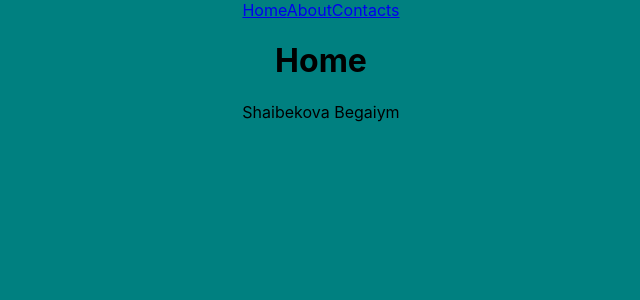
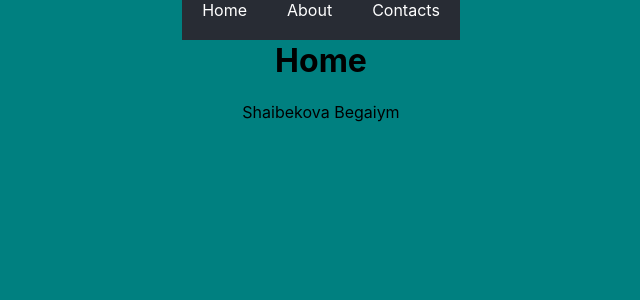
Before and after one commit to Begaiym14/router-example, a React (Create React App) app: page / in a window 1280 px wide. Shown: the top 300 px of the page, without its empty margins (319-959 px from the left). Built offline with nearby package versions, Linux system fonts and the light colour scheme.

Commit message:
changed App.js and App.css

```diff
--- a/src/App.css
+++ b/src/App.css
@@ -27,6 +27,12 @@
 .App-link {
   color: #61dafb;
 }
+.Link{
+  background-color: #282c34;
+  color: white;
+  text-decoration: none;
+  padding: 20px;
+}
 
 @keyframes App-logo-spin {
   from {
--- a/src/App.js
+++ b/src/App.js
@@ -10,13 +10,13 @@ import { Link } from 'react-router-dom';
 function App() {
   return (
     <div className="App">
-      <Link to="/" >Home</Link>
-      <Link to="/about" >About</Link>
-      <Link to="/contacts" >Contacts</Link>
+      <Link className="Link" to="/" >Home</Link>
+      <Link className="Link" to="/about" >About</Link>
+      <Link className="Link" to="/contacts" >Contacts</Link>
 
-      <Route path="/" component={Home} exact />
-      <Route path="/about" component={About} />
-      <Route path="/contacts" component={Contacts} />
+      <Route className="Route" path="/" component={Home} exact />
+      <Route className="Route" path="/about" component={About} />
+      <Route className="Route" path="/contacts" component={Contacts} />
 
     </div>
   );
```
